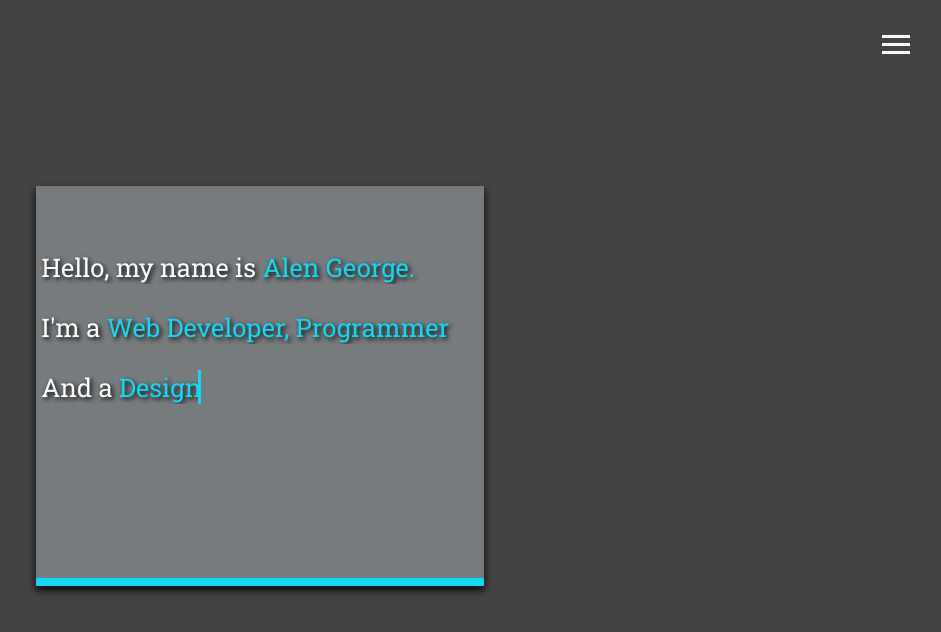
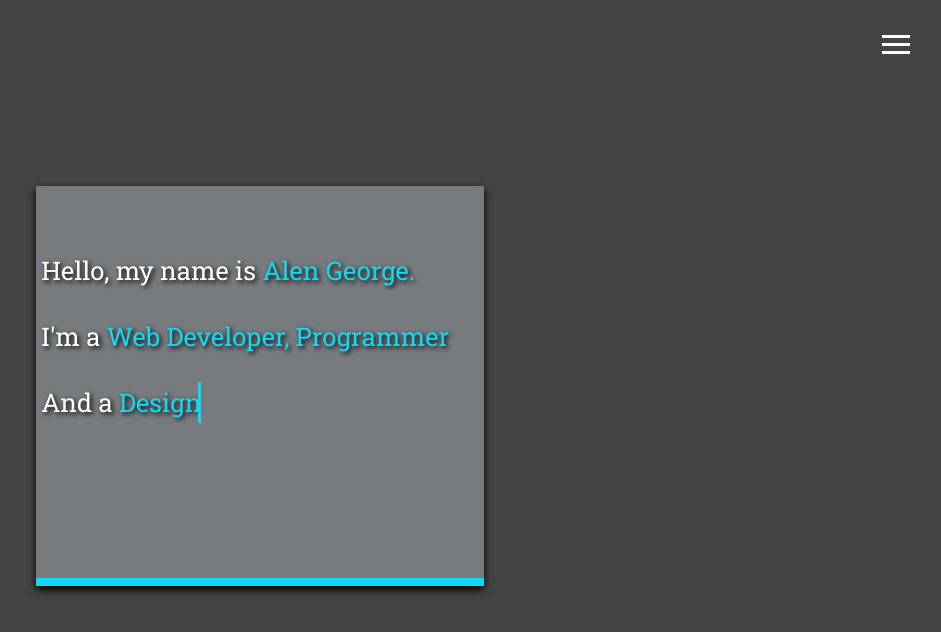
Before and after one commit to Zorba11/portfolio, a website: page dist/about.html in a window 1280 px wide. Shown: the whole page, without its empty margins (335-1276 px from the left). Drawn offline with Linux system fonts and the light colour scheme.

Commit message:
fixed the line height on about page

```diff
--- a/scss/_mobile.scss
+++ b/scss/_mobile.scss
@@ -18,7 +18,7 @@
     margin-top: 3vh;
 
     font-size: 2vw !important;
-    line-height: 4.3vh !important;
+    line-height: 5.1vh !important;
   }
 }
 
```
Also changed, not shown: dist/css/main.css.
